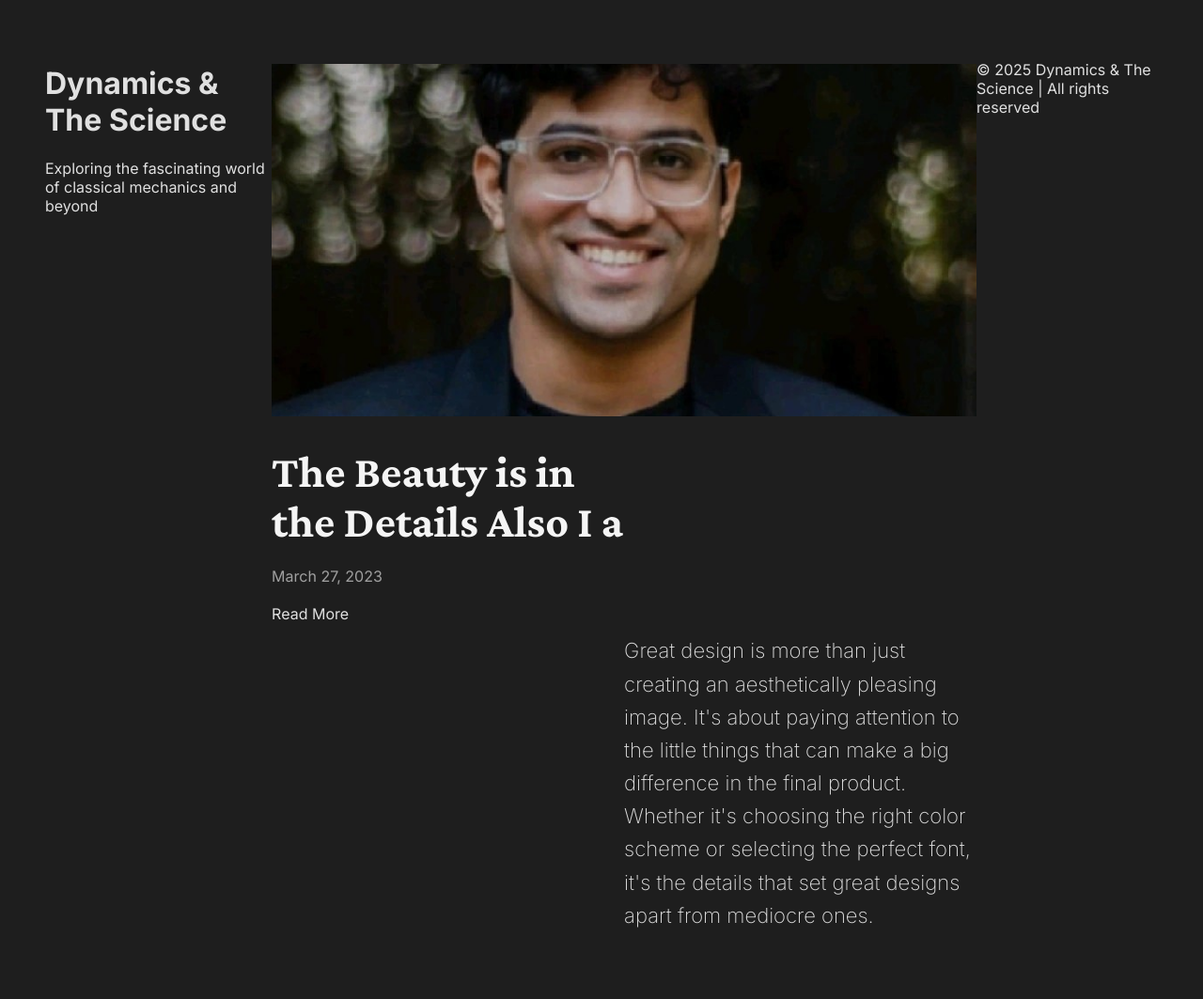
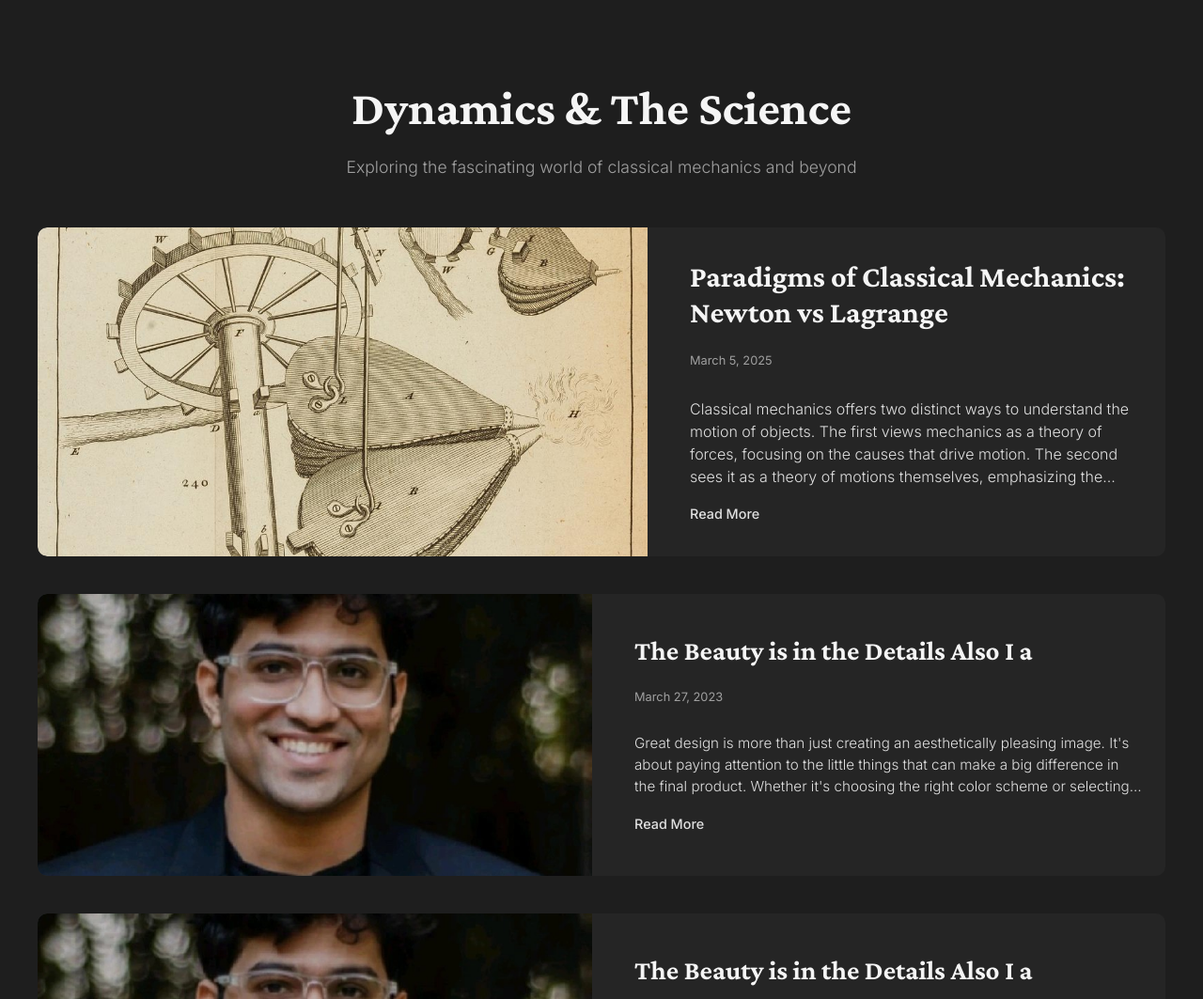
Before and after one commit to DCVAM/DroneControlHub, a website: page dynamics/mainPage.html in a window 1280 px wide. Shown: the top 1063 px of the page at 94% size. Drawn offline with nearby package versions, Linux system fonts and the light colour scheme.

Commit message:
Update blogmainpage.css

```diff
--- a/assets/css/blogmainpage.css
+++ b/assets/css/blogmainpage.css
@@ -1,108 +1,266 @@
 @import url('https://fonts.googleapis.com/css2?family=Crimson+Pro:ital,wght@0,200..900;1,200..900&family=Inter:ital,opsz,wght@0,14..32,100..900;1,14..32,100..900&display=swap');
+
+:root {
+  --bg-color: #1e1e1e;
+  --text-color: #e0e0e0;
+  --heading-color: #f5f5f5;
+  --secondary-color: #a0a0a0;
+  --accent-color: #ff9a44;
+  --hover-color: rgb(204, 215, 252);
+}
+
 body {
-    background-color: #1e1e1e;
-    color: #e0e0e0;
-    font-family: 'Inter', sans-serif;
+  background-color: var(--bg-color);
+  color: var(--text-color);
+  font-family: 'Inter', sans-serif;
+  margin: 0;
+  padding: 0;
+  line-height: 1.6;
 }
 
 .container {
-    margin: 0;
-    padding: 40px;
-    display: flex;
-    flex-direction: row;
-    justify-content: center;
+  max-width: 1200px;
+  margin: 0 auto;
+  padding: 40px 20px;
+}
+
+header {
+  margin-bottom: 50px;
+  text-align: center;
+}
+
+.site-title {
+  font-family: "Crimson Pro", serif;
+  font-size: 3.2rem;
+  color: var(--heading-color);
+  margin-bottom: 0.5rem;
+}
+
+.site-description {
+  color: var(--secondary-color);
+  font-size: 1.1rem;
+  font-weight: 300;
+  max-width: 600px;
+  margin: 0 auto;
 }
 
 .blogs {
-    text-align: left;
-    flex-basis: 80%;
-    display: flex;
-    flex-direction: column-reverse;
-    gap: 40px;
+  display: grid;
+  grid-template-columns: 1fr;
+  gap: 40px; /* Reduced gap between blog posts */
 }
 
-.blog-post-heading {
-    display: flex;
+.blog-post {
+  position: relative;
+  display: grid;
+  grid-template-columns: 1fr 1fr;
+  gap: 20px; /* Reduced gap within blog post */
+  background-color: rgba(255, 255, 255, 0.03);
+  border-radius: 10px; /* Slightly smaller border radius */
+  overflow: hidden;
+  transition: transform 0.3s ease, box-shadow 0.3s ease;
+  padding: 0;
+  max-height: 300px; /* Set maximum height for smaller tiles */
 }
 
-.blog-post-heading *{
-    flex-basis: 50%;
-    text-decoration: none;
-    color: inherit;
+.blog-post:hover {
+  transform: translateY(-3px); /* Reduced hover lift */
+  box-shadow: 0 10px 20px rgba(0, 0, 0, 0.3);
 }
 
-.blog-post-heading:hover {
-    text-decoration: underline;
+.blog-post:not(:last-child)::after {
+  content: "";
+  position: absolute;
+  bottom: -20px; /* Reduced distance */
+  left: 50%;
+  transform: translateX(-50%);
+  width: 30%; /* Smaller width */
+  height: 2px; /* Thinner line */
+  background: var(--accent-color);
+  z-index: 1;
 }
 
-.blog-post h1 {
-    font-size: 48px;
-    font-weight: bold;
-    font-family: "Crimson Pro", emoji;
-    color: #f5f5f5;
+.image-container {
+  height: 100%;
+  overflow: hidden;
+  border-radius: 10px 0 0 10px;
 }
 
-.blog-post .date {
-    color: #a0a0a0;
-    font-size: 16px;
-    margin-top: -10px;
-    margin-bottom: 20px;
+.image-container img {
+  width: 100%;
+  height: 100%;
+  object-fit: cover;
+  transition: transform 0.5s ease;
+}
+
+.blog-post:hover .image-container img {
+  transform: scale(1.03); /* Slightly reduced scale effect */
+}
+
+.blog-content-wrapper {
+  display: flex;
+  flex-direction: column;
+  justify-content: center;
+  padding: 25px; /* Reduced padding */
+}
+
+.blog-post-heading h1 {
+  font-size: 1.8rem; /* Smaller heading */
+  font-weight: bold;
+  font-family: "Crimson Pro", serif;
+  color: var(--heading-color);
+  margin-top: 0;
+  margin-bottom: 10px;
+  transition: color 0.3s ease;
+  line-height: 1.2; /* Tighter line height */
+}
+
+.blog-post-heading:hover h1 {
+  color: var(--accent-color);
+  text-decoration: none;
+}
+
+.blog-post-heading a {
+  text-decoration: none;
+  color: inherit;
+}
+
+.date {
+  color: var(--secondary-color);
+  font-size: 0.8rem; /* Smaller date text */
+  margin-bottom: 12px; /* Reduced margin */
+  display: block;
 }
 
 .blog-post-content {
-    display: flex;
-    flex-direction: row-reverse;
-}
-.blog-post-content *{
-    flex-basis: 50%;
+  display: block;
 }
 
 .blog-post .content {
-    font-size: 22px;
-    font-family: inherit;
-    font-weight: 200;
-    line-height: 1.6;
-    color: #ddd;
-    padding-block: 10px;
-}
-
-.blog-post .image-container {
-    margin-top: 20px;
-    display: flex;
-}
-
-.blog-post {
-    position: relative;
-}
-
-.blog-post:not(:last-child)::after {
-    content: "";
-    position: absolute;
-    border-top: 3px solid #ff9a44;
-    inset: 0;
-    z-index: -1;
-}
-
-.image-container img {
-    display: block;
-    width: 750px;
-    object-fit: cover;
-    aspect-ratio: 2;
-    transition: opacity 0.3s ease;
-}
-
-.image-container img:hover {
-    cursor: pointer;
-    opacity: 0.8; /* Add a visual effect to confirm hover */
+  font-size: 0.95rem; /* Smaller content text */
+  font-weight: 300;
+  line-height: 1.5;
+  color: var(--text-color);
+  margin-bottom: 15px;
+  /* Limit text to prevent overflow */
+  display: -webkit-box;
+  -webkit-line-clamp: 3;
+  -webkit-box-orient: vertical;
+  overflow: hidden;
+  text-overflow: ellipsis;
 }
 
 .read-more-link {
-    color: inherit; /* Ensure it's not being overridden */
-    transition: color 0.3s ease;
-    text-decoration: none;
+  display: inline-block;
+  color: var(--text-color);
+  text-decoration: none;
+  font-weight: 500;
+  font-size: 0.9rem; /* Smaller link text */
+  position: relative;
+  padding-bottom: 2px;
+}
+
+.read-more-link::after {
+  content: '';
+  position: absolute;
+  width: 0;
+  height: 2px;
+  bottom: 0;
+  left: 0;
+  background-color: var(--accent-color);
+  transition: width 0.3s ease;
 }
 
 .read-more-link:hover {
-    cursor: pointer;
-    color: rgb(204, 215, 252);
+  color: var(--hover-color);
 }
+
+.read-more-link:hover::after {
+  width: 100%;
+}
+
+/* First post special treatment */
+.blogs .blog-post:first-child {
+  grid-template-columns: 1.1fr 0.9fr; /* Less extreme ratio */
+  max-height: 350px; /* Slightly taller than other posts */
+}
+
+.blogs .blog-post:first-child .blog-post-heading h1 {
+  font-size: 2rem; /* Smaller than original but still larger than other posts */
+}
+
+.blogs .blog-post:first-child .content {
+  font-size: 1rem;
+  -webkit-line-clamp: 4; /* Allow one more line for featured post */
+  line-clamp: 4; /* Standard property for compatibility */
+}
+
+/* Footer */
+footer {
+  margin-top: 60px; /* Reduced margin */
+  text-align: center;
+  color: var(--secondary-color);
+  font-size: 0.85rem;
+  padding: 15px 0;
+  border-top: 1px solid rgba(255, 255, 255, 0.1);
+}
+
+/* Responsive design */
+@media (max-width: 900px) {
+  .blog-post {
+    grid-template-columns: 1fr;
+    max-height: none; /* Remove max height constraint on mobile */
+  }
+
+  .blogs .blog-post:first-child {
+    grid-template-columns: 1fr;
+    max-height: none;
+  }
+
+  .image-container {
+    height: 250px; /* Smaller image height */
+    border-radius: 10px 10px 0 0;
+  }
+
+  .blog-content-wrapper {
+    padding: 20px;
+  }
+
+  .blog-post-heading h1 {
+    font-size: 1.5rem;
+  }
+
+  .blogs .blog-post:first-child .blog-post-heading h1 {
+    font-size: 1.7rem;
+  }
+}
+
+@media (max-width: 600px) {
+  .site-title {
+    font-size: 2.2rem;
+  }
+
+  .site-description {
+    font-size: 0.9rem;
+  }
+
+  .image-container {
+    height: 180px;
+  }
+
+  .blog-content-wrapper {
+    padding: 15px;
+  }
+
+  .blog-post-heading h1 {
+    font-size: 1.3rem;
+  }
+
+  .blogs .blog-post:first-child .blog-post-heading h1 {
+    font-size: 1.5rem;
+  }
+
+  .blog-post .content {
+    font-size: 0.9rem;
+  }
+}
```
